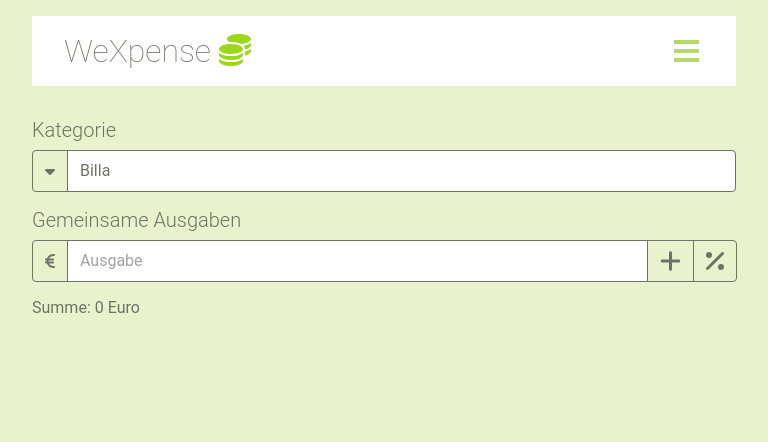
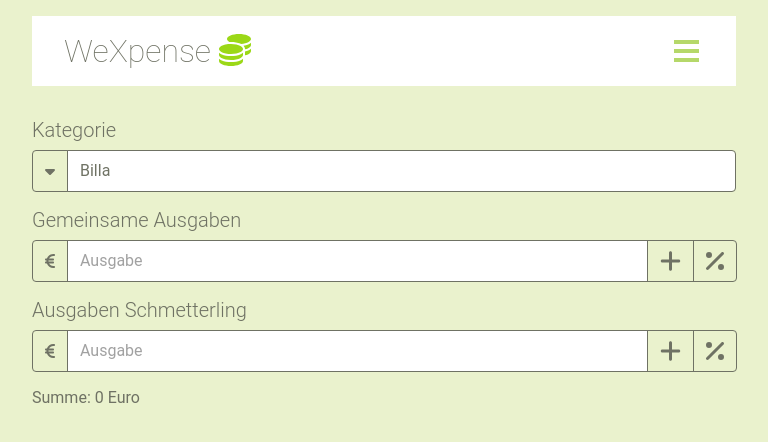
Before and after one commit to Kikovich1969/vue-input-component, a Vue app: page / in a window 1280 px wide. Shown: the top 442 px of the page, without its empty margins (256-1024 px from the left). Built offline with nearby package versions, Linux system fonts and the light colour scheme.

Commit message:
Added new ExpenseInput (not working yet)

```diff
--- a/src/App.vue
+++ b/src/App.vue
@@ -8,6 +8,7 @@ export default {
   data() {
     return {
       expenses: [{ amount: null, id: 0 }],
+      expenses_zinka: [{ amount: null, id: 0 }],
       evaluatedResult: 0,
       nextId: 1,
       inputCount: 1,
@@ -58,6 +59,17 @@ export default {
       @add-expense-input="addExpenseInput"
       @remove-expense-input="removeExpenseInput"
     >Gemeinsame Ausgaben</expense-input>
+
+    <expense-input
+      v-for="(expense_zinka, index) in expenses_zinka"
+      v-model:expense_zinka.number="expense_zinka.amount"
+      :key="expense_zinka.id"
+      :index="index"
+      :numberOfInputs="this.inputCount"
+      @add-expense-input="addExpenseInput"
+      @remove-expense-input="removeExpenseInput"
+    >Ausgaben Schmetterling</expense-input>
+
     <p><strong>Summe</strong>: {{ evaluatedResult }} Euro</p>
   </div>
 </template>
```
